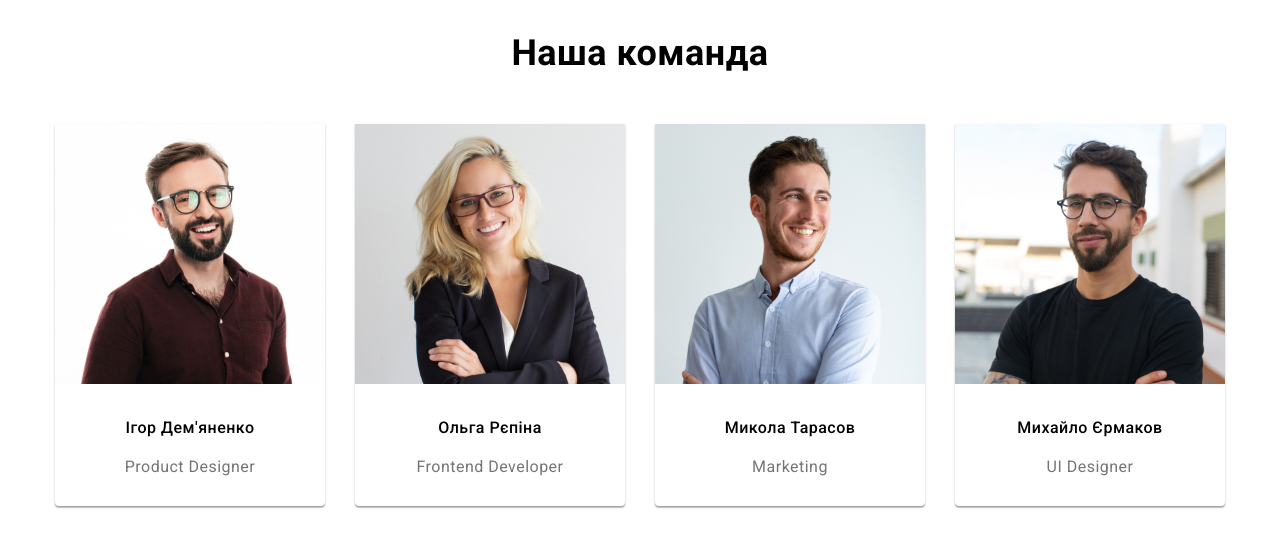
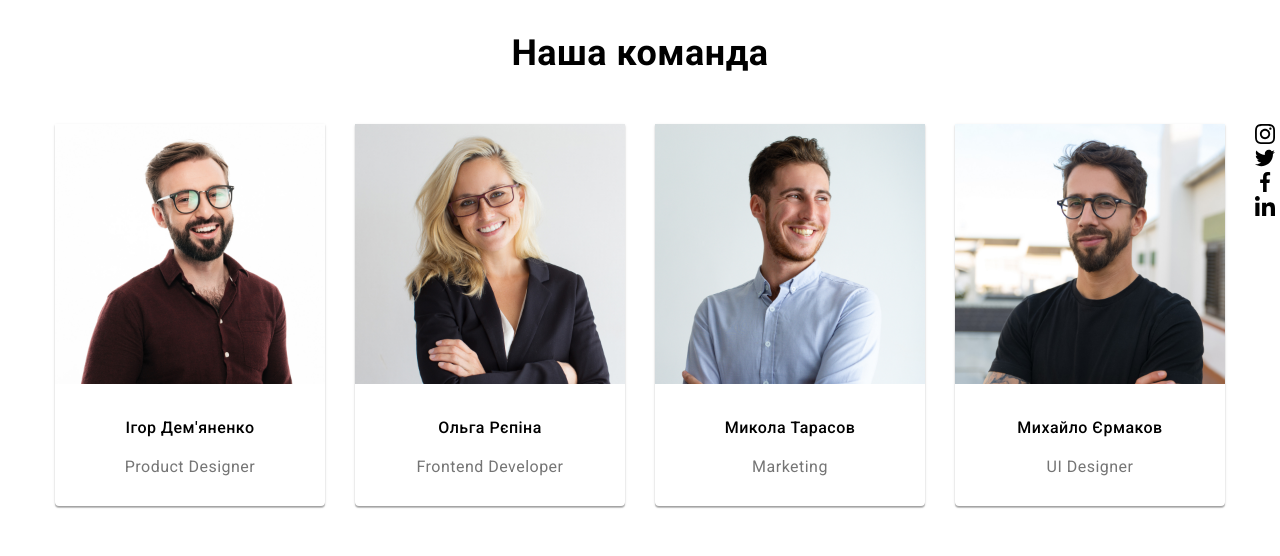
Before and after one commit to Maxim333-ux/Web_studio, a plain HTML site: page index.html in a window 1280 px wide. Shown: the part 2060-2616 px from the top of the page. Drawn offline with Linux system fonts and the light colour scheme.

Commit message:
ііауа

```diff
--- a/index.html
+++ b/index.html
@@ -36,7 +36,8 @@
           </svg>
            info@devstudio.com
           </a></li>
-        <li class="contacts-item"><a class="contacts-link" href="./">
+        <li class="contacts-item">
+          <a class="contacts-link" href="./">
           <svg class="contacts-icon" width="10" height="16">
             <use  href="./imagis/advanture/symbol-defs.svg#icon-Phone"></use>
           </svg>
@@ -120,7 +121,37 @@
          <li class="lol"><img   src="./imagis/advanture/img (1).jpg" alt="" width="300" /> <br><b class="name">Ольга Рєпіна</b><p class="sur-neme">Frontend Developer</p></li>
         <li class="lol"><img  src="./imagis/advanture/img (2).jpg" alt="" width="300" /> <br><b class="name">Микола Тарасов</b><p class="sur-neme">Marketing</p></li>
         <li class="lol"><img  src="./imagis/advanture/img (3).jpg" alt="" width="300" /><br> <b class="name">Михайло Єрмаков</b><p class="sur-neme">UI Designer</p></li>
-         </ul>
+
+         <ul class="network-list">
+        <li class="network-item">
+                      <a href="">
+                        <svg class="network-icon" width="20" height="20">
+                          <use href="./imagis/advanture/symbol-defs.svg#icon-instagram"></use>
+                        </svg>
+                      </a>
+                    </li>
+                    <li class="network-item">
+                      <a href="">
+                        <svg class="network-icon" width="20" height="20">
+                          <use href="./imagis/advanture/symbol-defs.svg#icon-twitter"></use>
+                        </svg>
+                      </a>
+                    </li>
+                    <li class="network-item">
+                      <a href="">
+                        <svg class="network-icon" width="20" height="20">
+                          <use href="./imagis/advanture/symbol-defs.svg#icon-facebook"></use>
+                        </svg>
+                      </a>
+                    </li>
+                    <li class="network-item">
+                      <a href="">
+                        <svg class="network-icon" width="20" height="20">
+                          <use href="./imagis/advanture/symbol-defs.svg#icon-linkedin"></use>
+                        </svg>
+                      </a>
+                    </li>
+      </ul> </ul>
       </div>
         </section>
     </main>
--- a/style.css
+++ b/style.css
@@ -313,3 +313,6 @@ address {
   margin-bottom: 30px;
   margin-top: 94px;
 }
+.network-item {
+  color: var(--secondary-text-color);
+}
```
